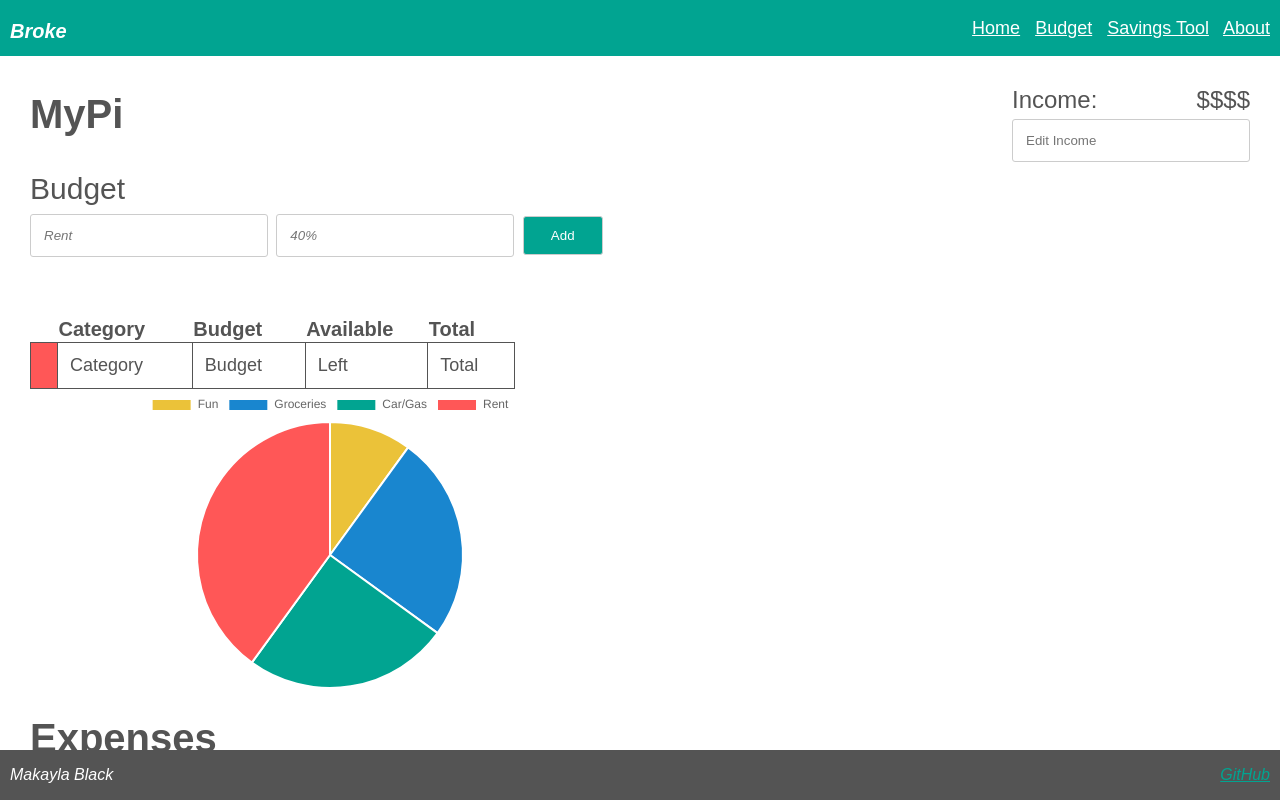
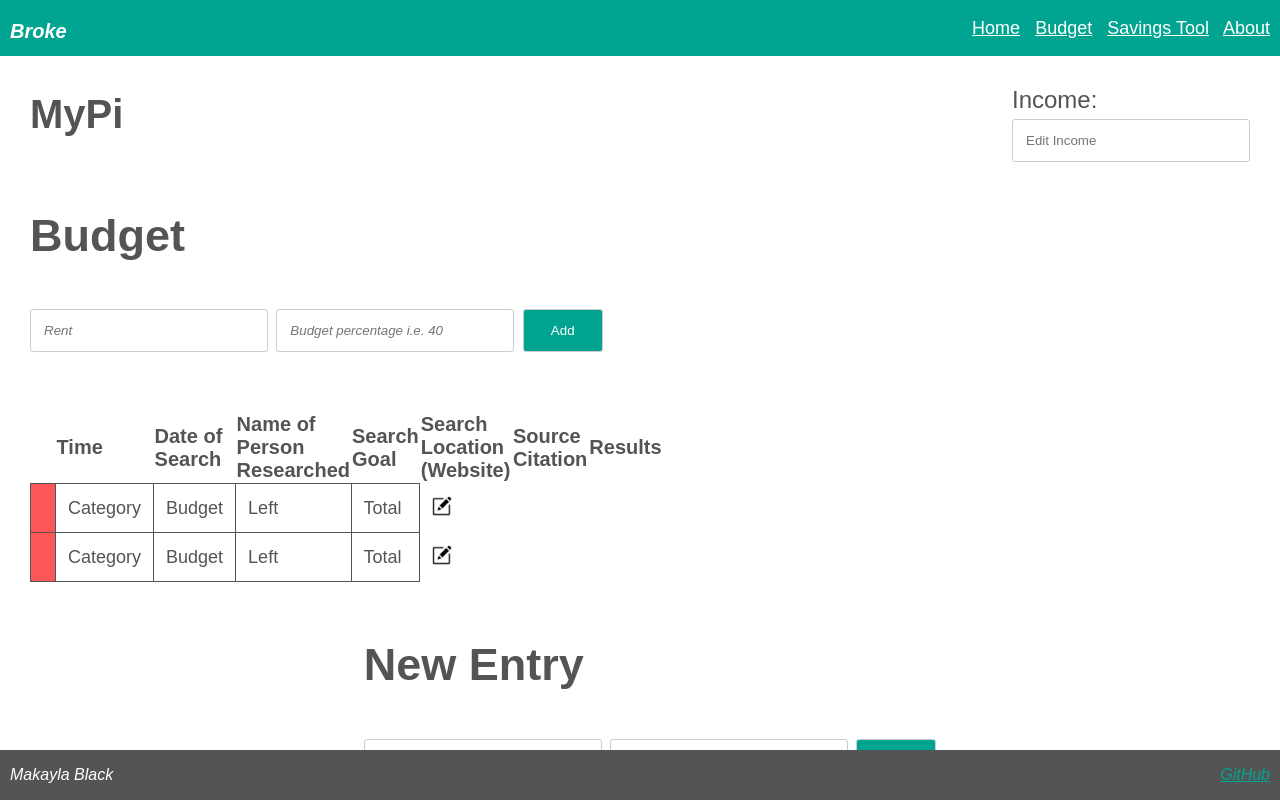
Before and after one commit to mkaybug/Startup260, a plain HTML site: page mypi.html in a window 1280 px wide. Drawn offline with nearby package versions, Linux system fonts and the light colour scheme.

Commit message:
Changing from a budgeting website to a research log, I've already deleted some code

```diff
--- a/mypi.css
+++ b/mypi.css
@@ -56,30 +56,28 @@
     font-size: 40px;
   }
 
-  .income-container {
+  .align-left-space-between {
     display: flex;
     justify-content: space-between;
     align-items: center;
     margin-right: 20px;
   }
 
-  /* .table-left-pie-right {
+  .align-left {
     display: flex;
-  } */
+    justify-content: left;
+    align-items: center;
+    margin-right: 20px;
+  }
 
-  .input-and-table {
+  .group-two-items {
     flex: 1;
     margin-right: 20px;
   }
 
   .pie-chart-container {
-    min-width: 600px;
-    max-width: 600px;
-    margin-right: 20px;
-  }
-
-  #myChart {
-    max-width: 100%; /* Responsive width for the chart */
+    width: 300px;
+    height: 300px;
   }
 
   .row {
@@ -108,7 +106,7 @@
     margin-right: auto;
   }
 
-  .add-expense {
+  .flex-center-column {
     display: flex;
     justify-content: center;
     align-items: center;
@@ -153,7 +151,7 @@
     background-color: #FF5757;
   }
 
-  .button-box {
+  .edit-button-box {
     border: none;
     height: 0;
     width: 0;
@@ -167,7 +165,7 @@
   button {
     color: #FFFFFF;
     background-color: #01A491;
-    padding: 11px;
+    padding: 13px;
     border: 1px solid #ccc;
     border-radius: 3px;
     width: 80px;
--- a/mypi.html
+++ b/mypi.html
@@ -7,6 +7,7 @@
     <link rel="stylesheet" href="mypi.css" />
   </head>
 
+  <!-- Header is the same for every file, I changed this from a menu list in my HTML submission -->
   <header>
     <h1>Broke</h1>
     <div>
@@ -18,37 +19,39 @@
   </header>
 
   <main>
-    <div class="income-container">
+    <div>
+      <div class="align-left-space-between">
         <h1>MyPi</h1>
-      <form>
+        <form id=>
           <div class="row">
             <label for="income">Income:</label>
-          <div id="output">$$$$</div>
+            <div id="output"></div>
           </div>
           <input type="text" id="income" placeholder="Edit Income" />
         </form>
       </div>
 
-    <div class="table-left-pie-right">
-      <div class="input-and-table">
+      <!-- User input fields for new budget categories and their percentages -->
+      <div class="align-left">
+        <div class="group-two-items">
           <div>
-          <form method="get" action="mypi.html">
-            <label for="expense">Budget</label>
-            <br>
-            <input class="italics" type="text" id="category-name" placeholder="Rent" />
-            <input class="italics" type="text" id="percentage" placeholder="40%" />
-            <button onclick="addCategory()">Add</button>
-          </form>
+            <h2>Budget</h2>
+            <input class="italics" type="text" name="category-name" id="category-name" placeholder="Rent" />
+            <input class="italics" type="text" name="percentage" id="percentage" placeholder="Budget percentage i.e. 40" />
+            <button id="add-category" onclick="addBudgetCategory();">Add</button>
           </div>
 
-        <div>
+          <!-- Table for displaying all budget categories, alloted percentage, available funds, and total funds -->
           <table id="category-table">
             <tr>
               <th id="category-color-header"></th>
-              <th>Category</th>
-              <th>Budget</th>
-              <th>Available</th>
-              <th>Total</th>
+              <th>Time</th>
+              <th>Date of Search</th>
+              <th>Name of Person Researched</th>
+              <th>Search Goal</th>
+              <th>Search Location (Website)</th>
+              <th>Source Citation</th>
+              <th>Results</th>
             </tr>
             <tr>
               <td class="color-box" id="category-color"></td>
@@ -56,63 +59,84 @@
               <td>Budget</td>
               <td>Left</td>
               <td>Total</td>
-            </tr>
-          </table>
-        </div>
-      </div> <!-- Missing closing div for .income-container -->
-
-      <div class="pie-chart-container"> <!-- Opening div for the pie chart -->
-        <canvas id="myChart"></canvas>
-      </div> <!-- Missing closing div for the pie chart -->
-    </div> <!-- Missing closing div for the main content -->
-
-<div class="income-container">
-  <h1>Expenses</h1>
-</div>
-
-<div class="add-expense">
-  <form method="get" action="expenses.html">
-    <label for="expense">New Expense</label>
-    <br>
-    <input class="italics" type="text" id="expense" placeholder="Expense" />
-    <input class="italics" type="text" id="amount" placeholder="Amount" />
-    <select id="expense-category" name="category">
-      <option class="italics" value="" disabled selected>Select Category</option>
-      <option value="rent">Rent</option>
-      <option value="fun">Fun</option>
-      <option value="groceries">Groceries</option>
-    </select>
-    <br>
-    <div class="justify-right">
-      <button onclick="addRow()">Add</button>
-    </div>
-  </form>
-</div>
-
-<table id="expense-table">
-  <tr>
-    <th id="category-color-header"></th>
-    <th>Expense</th>
-    <th>Amount</th>
+              <td class="edit-button-box">
+                <a class="edit-icon" onclick="editRow()">
+                  <img src="favicon.ico" id="edit-icon">
+                </a>
+              </td>
             </tr>
             <tr>
               <td class="color-box" id="category-color"></td>
-    <td editabletable="true">Row 1, Cell 1</td>
-    <td editabletable="true">Row 1, Cell 2</td>
-    <td class="button-box">
+              <td>Category</td>
+              <td>Budget</td>
+              <td>Left</td>
+              <td>Total</td>
+              <td class="edit-button-box">
                 <a class="edit-icon" onclick="editRow()">
                   <img src="favicon.ico" id="edit-icon">
                 </a>
               </td>
             </tr>
           </table>
+        </div>
+
+        <!-- The following line is for including the pie chart, I haven't decided whether to include it yet or not -->
+        <!-- <canvas class="pie-chart-container" id="myChart"></canvas> -->
+      </div>
+    </div>
+
+  <!-- Input fields for adding new expenses -->
+  <div class="flex-center-column">
+    <div>
+      <h2>New Entry</h2>
+      <input class="italics" type="text" name="category-name" id="category-name" placeholder="Rent" />
+      <input class="italics" type="text" name="percentage" id="percentage" placeholder="Budget percentage i.e. 40" />
+      <button id="add-category" onclick="addBudgetCategory();">Add</button>
+    </div>
+    <!-- <select id="expense-category" name="category">
+      <option class="italics" value="" disabled selected>Select Category</option>
+      <option value="rent">Rent</option>
+      <option value="fun">Fun</option>
+      <option value="groceries">Groceries</option>
+    </select> -->
+  </div>
+
+  <!-- Expenses table -> displays all previously entered expenses with edit buttons for each row -->
+  <table id="expense-table">
+    <tr>
+      <th id="category-color-header"></th>
+      <th>Time</th>
+      <th>Date of Search</th>
+      <th>Name of Person Researched</th>
+      <th>Search Goal</th>
+      <th>Search Location (Website)</th>
+      <th>Source Citation</th>
+      <th>Results</th>
+    </tr>
+    <tr>
+      <td class="color-box" id="category-color"></td>
+      <td editabletable="true">Row 1, Cell 1</td>
+      <td editabletable="true">Row 1, Cell 2</td>
+      <td class="edit-button-box">
+        <a class="edit-icon" onclick="editRow()">
+          <img src="favicon.ico" id="edit-icon">
+        </a>
+      </td>
+    </tr>
+  </table>
+
+  <script src="mypi.js"></script>
+
   </main>
 
+  <!-- Footer is the same for each file -->
   <footer>
     <span class="author">Makayla Black</span>
     <a class="github-link"  href="https://github.com/mkaybug/startup.git">GitHub</a>
   </footer>
 
+
+<!-- Script borrowed from W3 Schools for a pie chart in case I decide to add one later
 <script src="https://cdnjs.cloudflare.com/ajax/libs/Chart.js/2.9.4/Chart.js"></script>
 
 <script>
@@ -136,5 +160,5 @@
       }]
     },
   });
-</script>
+</script> -->
 </html>
```
Lines whose indentation alone changed are shown as unchanged.
